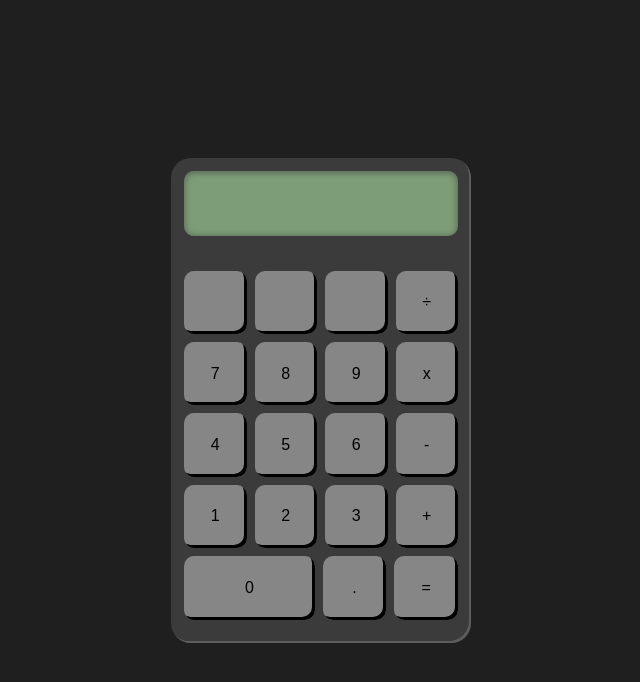
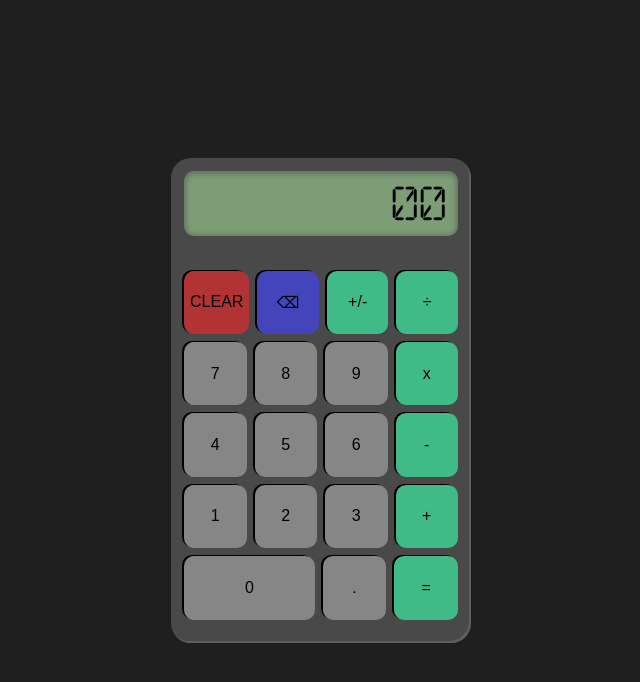
Before and after one commit to Rick-Phoenix/odin-calculator, a plain HTML site: page index.html in a window 1280 px wide. Shown: the whole page, without its empty margins (319-959 px from the left). Drawn offline with Linux system fonts and the light colour scheme; a web font is replaced by a local one.

Commit message:
CSS done, now JS

```diff
--- a/index.html
+++ b/index.html
@@ -12,36 +12,36 @@
 </head>
 <body>
     <main class="calculator">
-        <div class="screen"></div>
+        <div class="screen">00</div>
         <div class="buttons-container">
             <div class="row">
-                <button class="button"></button>
-                <button class="button"></button>
-                <button class="button"></button>
-                <button class="button">÷</button>
+                <button class="button clear">CLEAR</button>
+                <button class="button canc">⌫</button>
+                <button class="button operator">+/-</button>
+                <button class="button operator">÷</button>
             </div>
             <div class="row">
                 <button class="button">7</button>
                 <button class="button">8</button>
                 <button class="button">9</button>
-                <button class="button">x</button>
+                <button class="button operator">x</button>
             </div>
             <div class="row">
                 <button class="button">4</button>
                 <button class="button">5</button>
                 <button class="button">6</button>
-                <button class="button">-</button>
+                <button class="button operator">-</button>
             </div>
             <div class="row">
                 <button class="button">1</button>
                 <button class="button">2</button>
                 <button class="button">3</button>
-                <button class="button">+</button>
+                <button class="button operator">+</button>
             </div>
             <div class="row">
                 <button class="button" style="flex:2.3">0</button>
                 <button class="button">.</button>
-                <button class="button">=</button>
+                <button class="button operator">=</button>
             </div>
         </div>
     </main>
--- a/style.css
+++ b/style.css
@@ -1,3 +1,10 @@
+@font-face {
+    font-family: 'Digital Dream';
+    src: url(Digitaldream.woff2);
+    font-weight: normal;
+    font-style: normal;
+}
+
 body {
     display: flex;
     align-items: center;
@@ -16,7 +23,7 @@ body {
 main {
     height: 485px;
     width: 300px;
-    background-color: #3b3b3b;
+    background-color: #494949;
     display: flex;
     border-radius: 20px;
     box-shadow: inset -2px -2px 0px 0px #636161e3;
@@ -35,7 +42,11 @@ main {
     border-radius: 10px;
     padding: 5px;
     box-shadow: inset 0px 1px 5px 2px #49494981;
-
+    text-align: end;
+    font-size: 35px;
+    padding-right: 10px;
+    padding-top: 15px;
+    font-family: 'Digital dream';
 }
 
 .buttons-container {
@@ -60,11 +71,23 @@ button {
     background-color: #868686;
     border-radius: 10px;
     border: 2px black;
-    box-shadow: inset black -3px -3px;
+    box-shadow: black -2px -1px;
     font-family: 'Aldrich', sans-serif;
     font-size: 16px;
 }
 
+.clear {
+    background-color: #b13333;
+}
+
+.canc {
+    background-color: #4444bb;
+}
+
+.operator {
+    background-color: #40bb88;
+}
+
 .btn-down {
-    box-shadow: inset black 2px 2px 2px;
+    box-shadow: black 2px 1px;
 }
```
Also changed, not shown: Digitaldream.woff2 (added).
